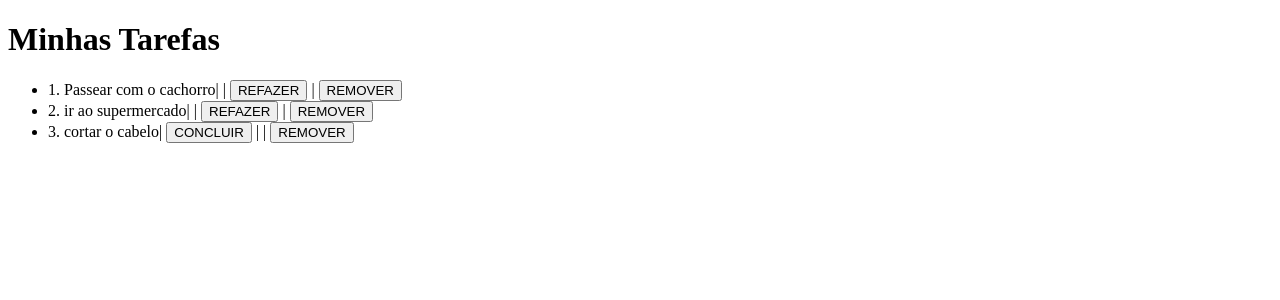
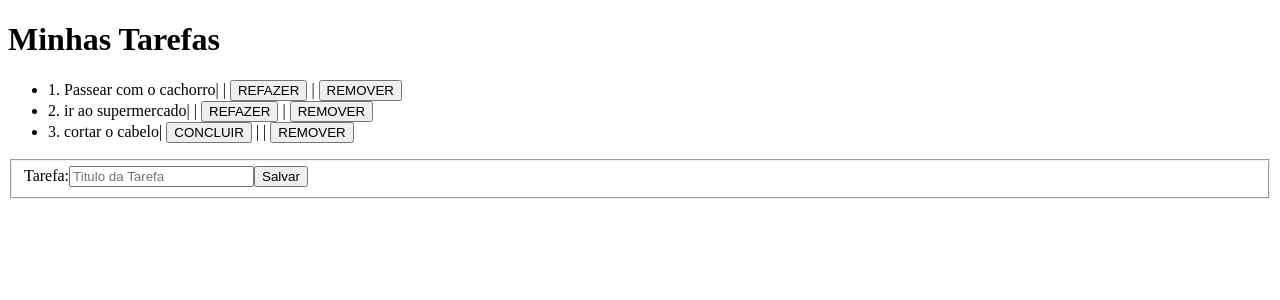
Before and after one commit to silvarafaell/Comecando-com-Angular, an Angular app in the folder todo/: page / in a window 1280 px wide. Shown: the top 300 px of the page. Built offline with nearby package versions, Linux system fonts and the light colour scheme.

Commit message:
Forms Basico

```diff
--- a/todo/src/app/app.component.html
+++ b/todo/src/app/app.component.html
@@ -7,3 +7,11 @@
         <button (click)="remove(todo)">REMOVER</button>
     </li>
 </ul>
+
+<form [formGroup]="form">
+    <fieldset>
+        <label>Tarefa:</label>
+        <input type="text" placeholder="Titulo da Tarefa" maxlength="60" formControlName="title">
+        <button>Salvar</button>
+    </fieldset>
+</form>
--- a/todo/src/app/app.component.ts
+++ b/todo/src/app/app.component.ts
@@ -1,4 +1,5 @@
 import { Component } from '@angular/core';
+import { FormBuilder, FormGroup, Validators } from '@angular/forms';
 import { Todo } from 'src/models/todo.model';
 
 @Component({
@@ -9,8 +10,16 @@
 export class AppComponent {
   public todos: Todo[] = [];
   public title: String = 'Minhas Tarefas';
+  public form: FormGroup;
 
-  constructor() {
+  constructor(private fb: FormBuilder) {
+    this.form = this.fb.group({
+      title: ['', Validators.compose([
+        Validators.minLength(3),
+        Validators.maxLength(60),
+        Validators.required
+      ])]
+    });
     this.todos.push(new Todo(1, 'Passear com o cachorro', true));
     this.todos.push(new Todo(2, 'ir ao supermercado', true));
     this.todos.push(new Todo(3, 'cortar o cabelo', false));
--- a/todo/src/app/app.module.ts
+++ b/todo/src/app/app.module.ts
@@ -1,4 +1,5 @@
 import { NgModule } from '@angular/core';
+import { ReactiveFormsModule } from '@angular/forms';
 import { BrowserModule } from '@angular/platform-browser';
 
 import { AppComponent } from './app.component';
@@ -8,7 +9,8 @@
     AppComponent
   ],
   imports: [
-    BrowserModule
+    BrowserModule,
+    ReactiveFormsModule
   ],
   providers: [],
   bootstrap: [AppComponent]
```
